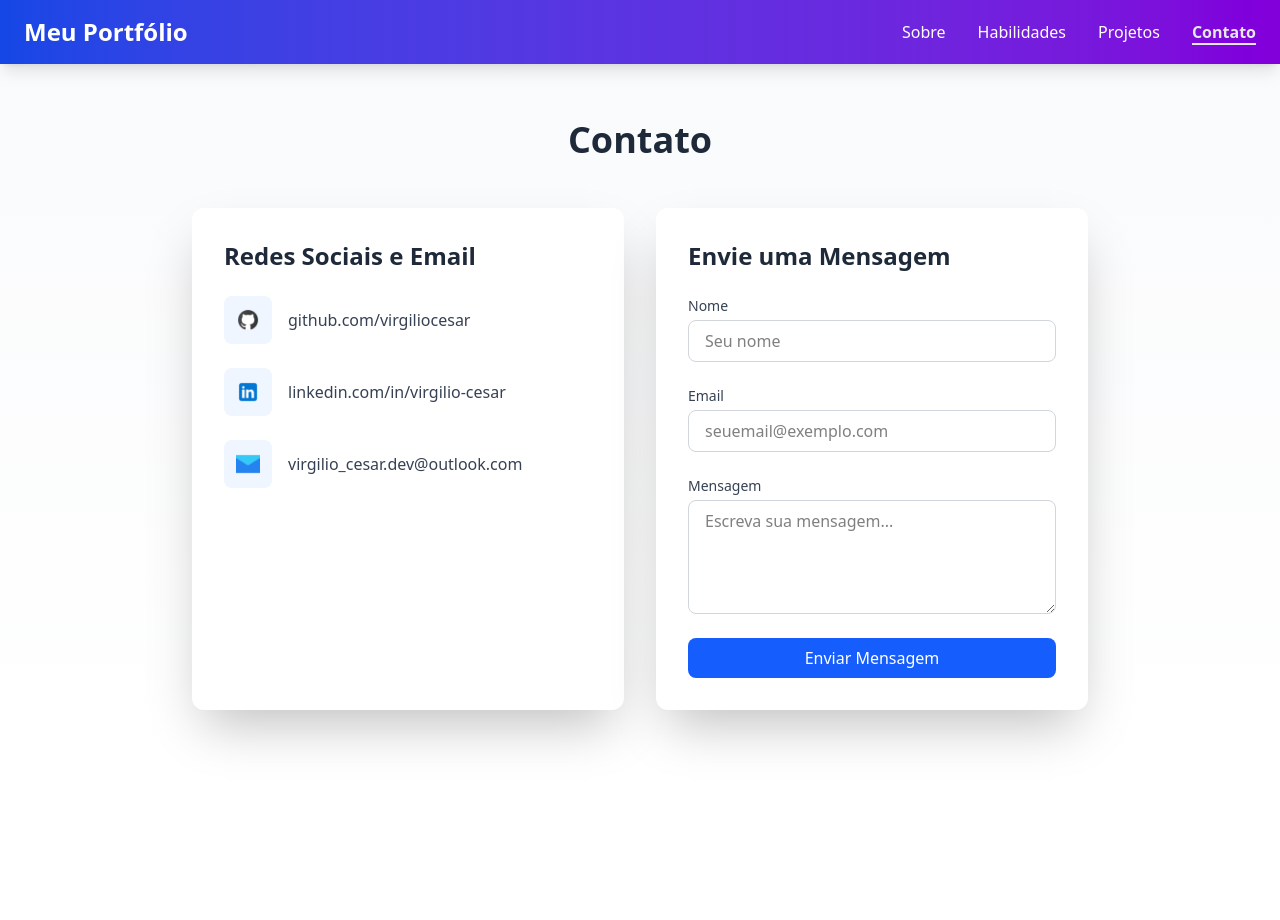
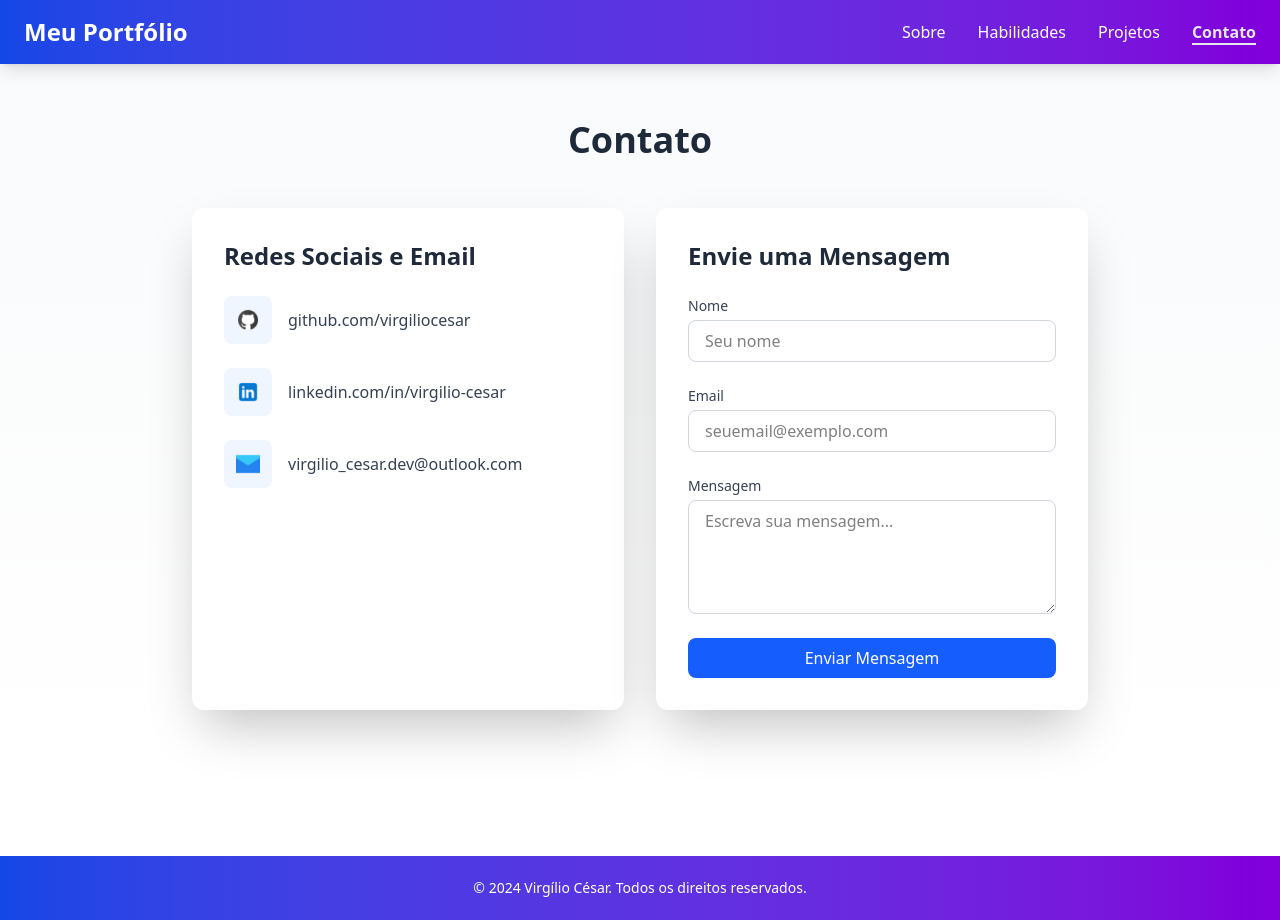
Before and after one commit to virgiliocesar/portfolio, a React (Vite) app: page /contact in a window 1280 px wide. Before the commit the page ends 800 px from the top, so only its background shows below. Built offline with nearby package versions, Linux system fonts and the light colour scheme.

Commit message:
AJUST(compoent):ajuste de rodape

```diff
--- a/src/App.jsx
+++ b/src/App.jsx
@@ -1,13 +1,13 @@
 import "./App.css"
 import { Outlet } from "react-router";
 import Navbar from "./components/Navbar";
-// import Footer from "./components/Footer";
+import Footer from "./components/Footer";
 const App = () => {
     return (
       <>
         <Navbar />
         <Outlet />
-        {/* <Footer /> */}
+        <Footer />
       </>
     );
 };
--- a/src/Pages/Contact.jsx
+++ b/src/Pages/Contact.jsx
@@ -4,7 +4,7 @@ import email from "../assets/image/contato/email.png";
 
 const Contact = () => {
   return (
-    <section className="section__container py-16 bg-gradient-to-b from-gray-50 to-white mt-14">
+    <section className="section__container py-16 bg-gradient-to-b from-gray-50 to-white mt-14 mb-20.5">
       <div className="container mx-auto px-4">
         <h2 className="text-4xl font-bold text-center mb-12 text-gray-800">
           Contato
--- a/src/components/Footer.jsx
+++ b/src/components/Footer.jsx
@@ -1,8 +1,14 @@
-
 const Footer = () => {
   return (
-    <div>Footer</div>
-  )
-}
+    <section className="relative w-full">
+      <div className="absolute inset-0 bg-gradient-to-r from-blue-700 to-purple-700 shadow-lg"></div>
+      <div className="relative z-10 h-16 flex items-center justify-center text-white">
+        <p className="text-sm">
+          © {new Date().getFullYear()} Virgílio César. Todos os direitos reservados.
+        </p>
+      </div>
+    </section>
+  );
+};
 
-export default Footer
+export default Footer;
```
